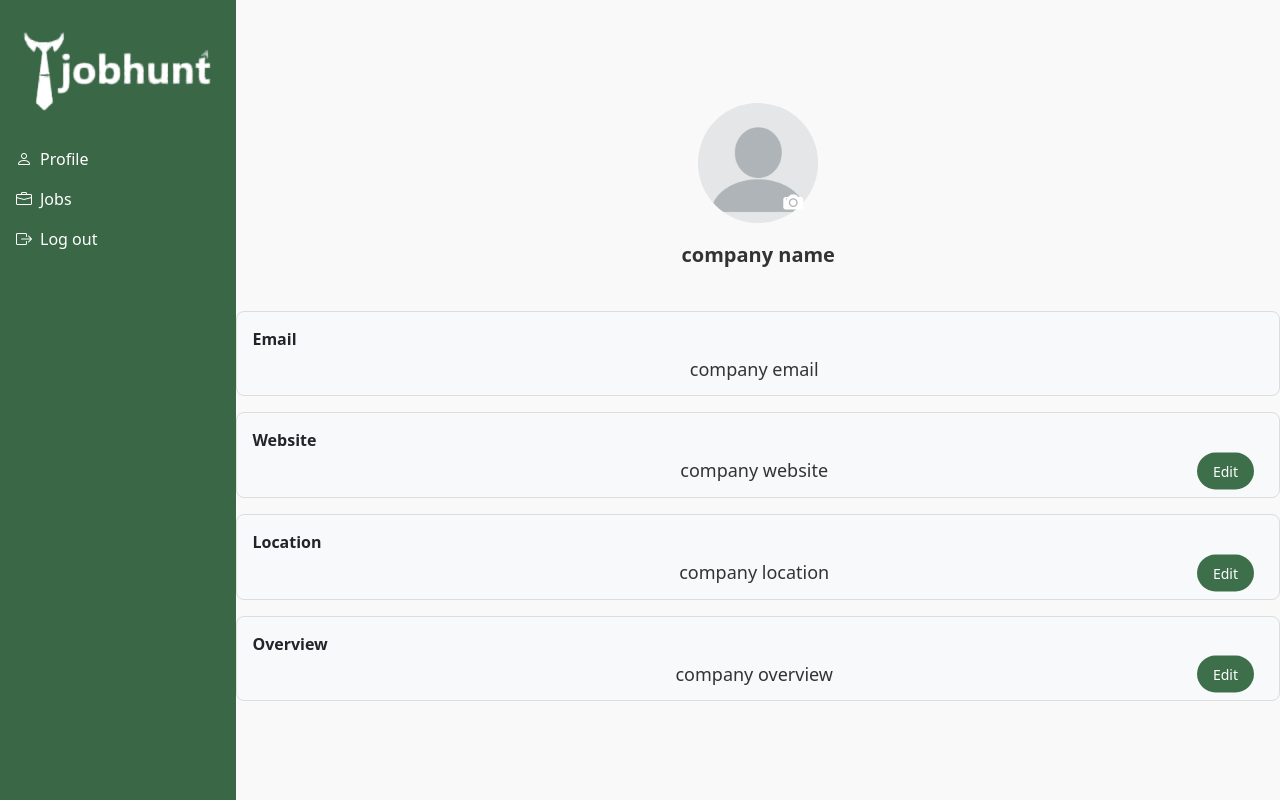
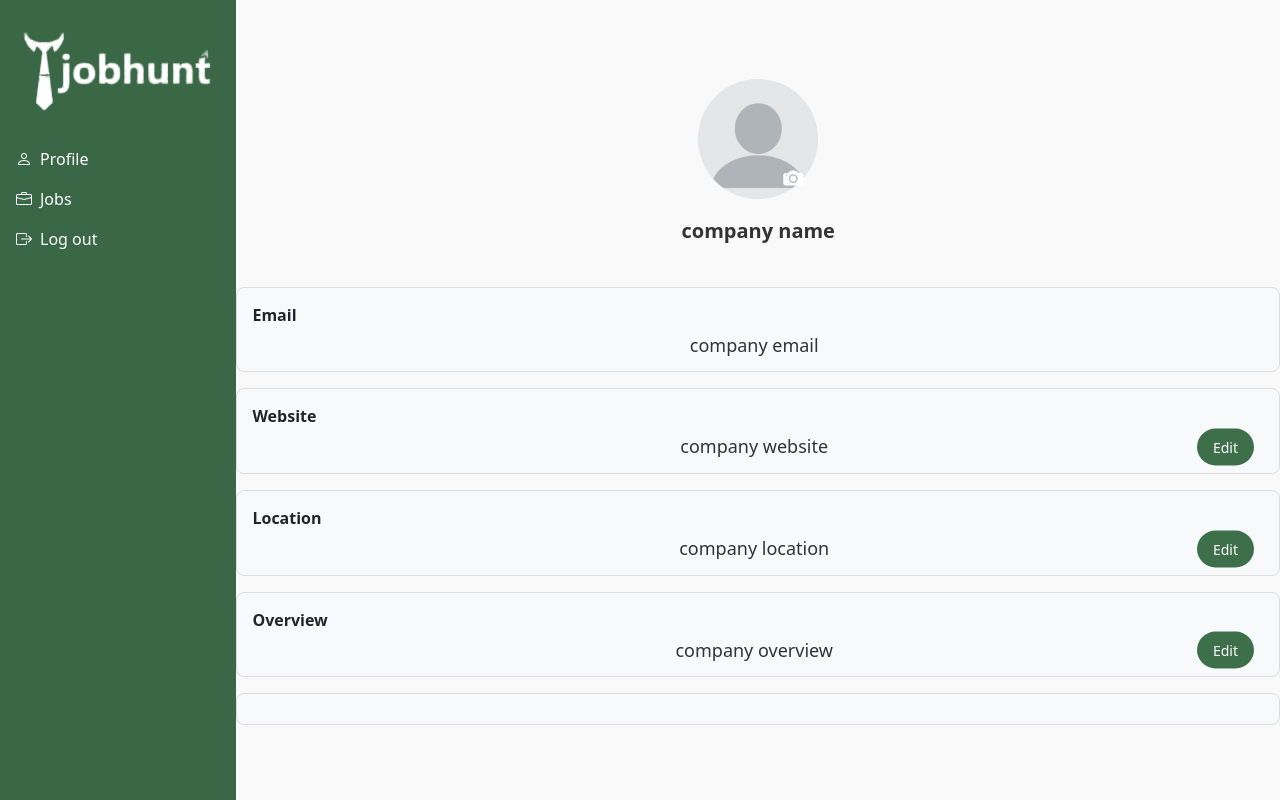
Before and after one commit to MostafaElKaranshawy/Job-Hunt, a React (Vite) app in the folder frontend/: page /company/1 in a window 1280 px wide. Built offline with nearby package versions, Linux system fonts and the light colour scheme; no server answers.

Commit message:
company change password

```diff
--- a/frontend/src/pages/profilePage/CompanyProfilePage.jsx
+++ b/frontend/src/pages/profilePage/CompanyProfilePage.jsx
@@ -3,6 +3,7 @@ import { useCallback, useEffect, useState } from 'react';
 import { useParams } from 'react-router-dom';
 import './CompanyProfilePage.css';
 import Sidebar from '../../components/sideBar/Sidebar';
+import ProfileSetting from '../../components/profileSections/profileSettings/profileSettings';
 const backendURL = import.meta.env.VITE_BACKEND_URL;
 
 
@@ -246,7 +247,10 @@ function CompanyProfilePage() {
                     )}
                 </div>
 
-
+                {/* Change Password Section */}
+                <div className="mb-3 box">
+                    <ProfileSetting />
+                </div>
             </div>
         </div>
     );
```
